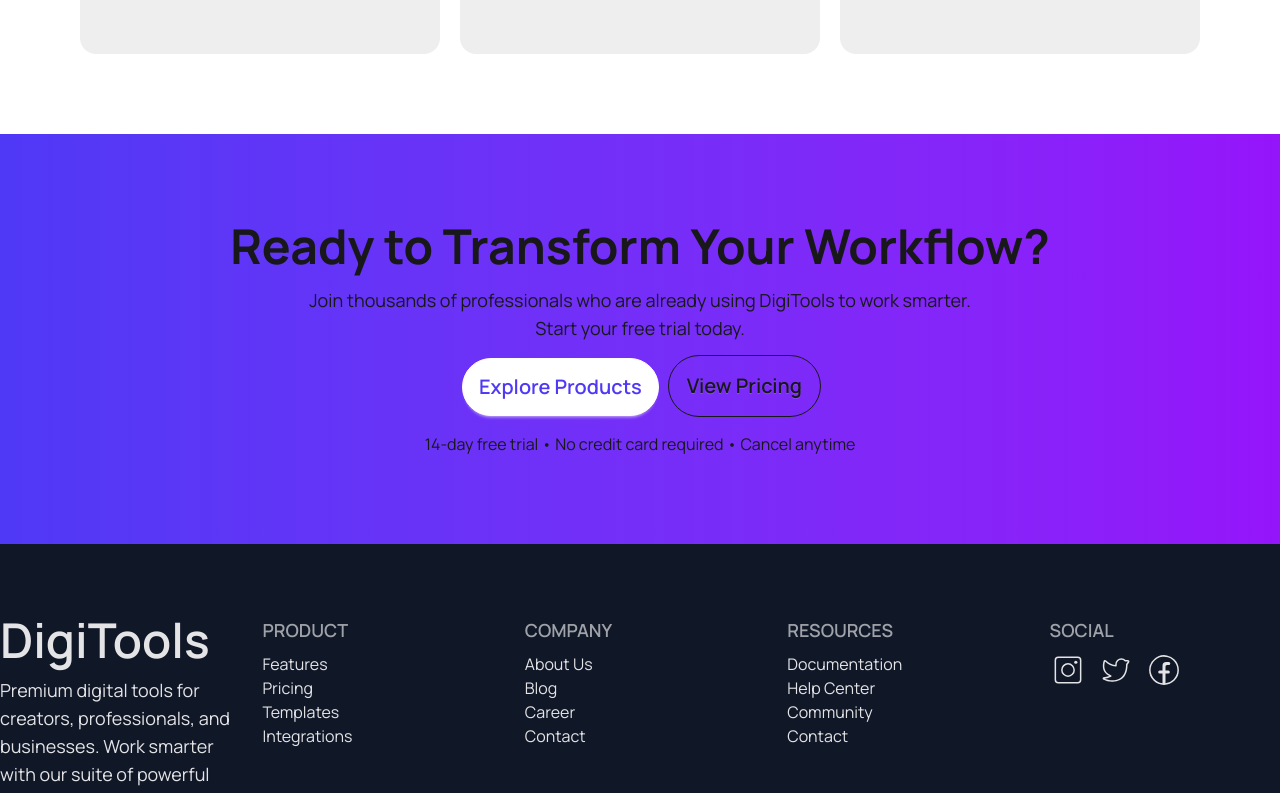
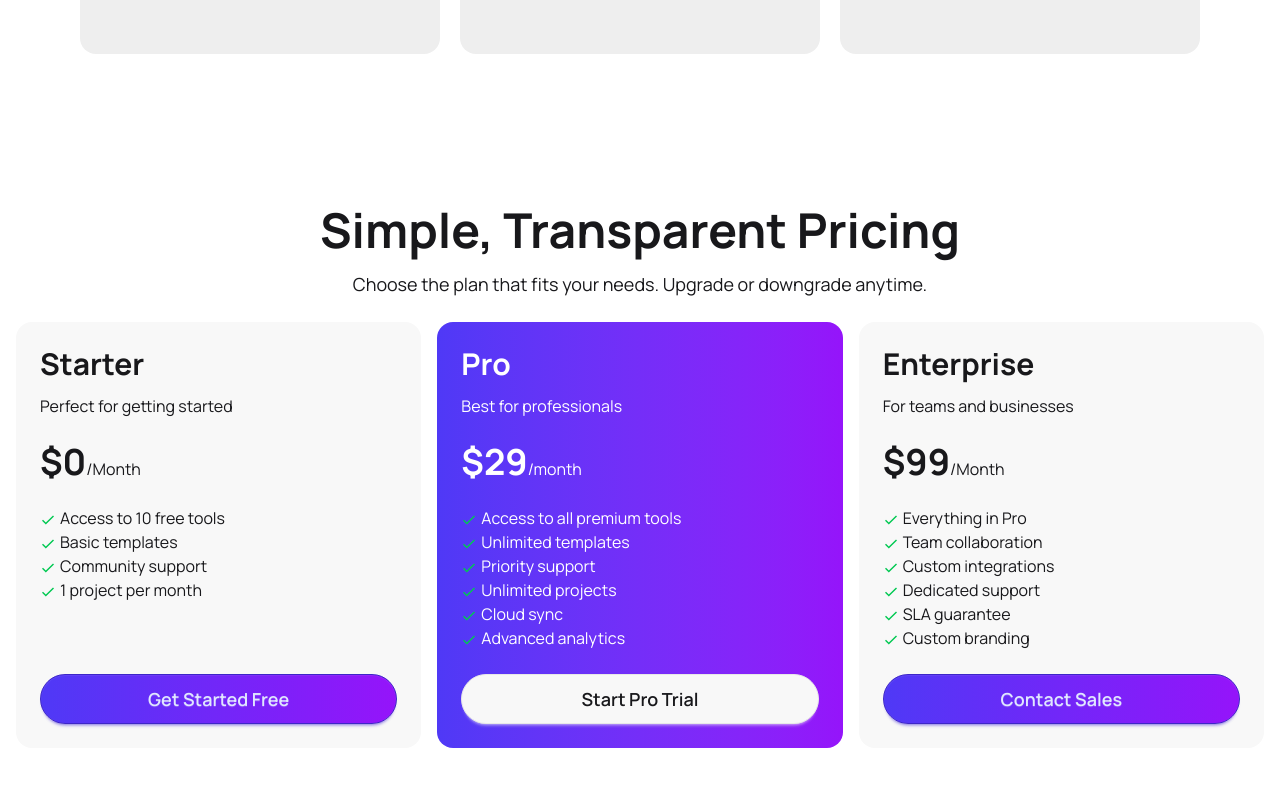
Before and after one commit to mdborhan-dev/digitools-platform, a React (Vite) app: page / in a window 1280 px wide. Shown: the part 1500-2293 px from the top of the page. Built offline with nearby package versions, Linux system fonts and the light colour scheme.

Commit message:
pricing section finished

```diff
--- a/src/App.jsx
+++ b/src/App.jsx
@@ -5,6 +5,7 @@ import Stats from "./components/Stats/Stats";
 import Footer from "./components/Footer/Footer";
 import HowItWorks from "./components/HowItWorks/HowItWorks";
 import CallToAction from "./components/CallToAction/CallToAction";
+import Pricing from "./components/Pricing/Pricing";
 
 function App() {
   return (
@@ -14,6 +15,7 @@ function App() {
       <Banner />
       <Stats />
       <HowItWorks />
+      <Pricing />
       <CallToAction />
       <Footer />
     </>
--- a/src/components/CallToAction/CallToAction.jsx
+++ b/src/components/CallToAction/CallToAction.jsx
@@ -1,7 +1,7 @@
 const CallToAction = () => {
   return (
     <div className="bg-linear-to-r from-[#4F39F6] to-[#9514FA] py-22">
-      <div className="container mx-auto flex flex-col gap-4 justify-between items-center ">
+      <div className="container mx-auto flex flex-col gap-4 justify-between items-center text-white">
         <div className="text-center space-y-4">
           <h1 className="text-5xl font-bold">
             Ready to Transform Your Workflow?
@@ -16,7 +16,7 @@ const CallToAction = () => {
             <button className="btn bg-white text-[#4f39f6] py-7 rounded-full text-xl border border-white">
               Explore Products
             </button>
-            <button className="btn outline btn-ghost py-7 rounded-full border-0 text-xl">
+            <button className="btn btn-outline btn-ghost py-7 rounded-full text-xl">
               View Pricing
             </button>
           </div>
--- /dev/null
+++ b/src/components/Pricing/Pricing.jsx
@@ -0,0 +1,132 @@
+import { IoMdCheckmark } from "react-icons/io";
+
+const Pricing = () => {
+  return (
+    <div className="container mx-auto px-4">
+      <div className="flex flex-col gap-6 py-12 lg:py-18">
+        <div className="text-center space-y-4">
+          <h1 className="text-3xl lg:text-5xl font-bold">
+            Simple, Transparent Pricing
+          </h1>
+          <p className="lg:text-lg">
+            Choose the plan that fits your needs. Upgrade or downgrade anytime.
+          </p>
+        </div>
+        {/* Card sect */}
+        <div className="grid grid-cols-1 md:grid-cols-2 lg:grid-cols-3 gap-4 items-stretch">
+          {/* Starter */}
+          <div className="card rounded-2xl bg-base-200 p-6 flex flex-col justify-between gap-6">
+            <div className="space-y-3">
+              <h3 className="text-3xl font-bold">Starter</h3>
+              <p>Perfect for getting started</p>
+              <p className="py-3">
+                <span className="text-4xl font-bold">$0</span>/Month
+              </p>
+              <ul>
+                <li>
+                  <IoMdCheckmark className="inline text-green-500 mr-1" />
+                  Access to 10 free tools
+                </li>
+                <li>
+                  <IoMdCheckmark className="inline text-green-500 mr-1" />
+                  Basic templates
+                </li>
+                <li>
+                  <IoMdCheckmark className="inline text-green-500 mr-1" />
+                  Community support
+                </li>
+                <li>
+                  <IoMdCheckmark className="inline text-green-500 mr-1" />1
+                  project per month
+                </li>
+              </ul>
+            </div>
+            <button className="btn btn-primary rounded-full py-6 text-lg">
+              Get Started Free
+            </button>
+          </div>
+          {/* Pro */}
+          <div className="card rounded-2xl bg-linear-to-r from-[#4F39F6] to-[#9514FA] p-6 flex flex-col justify-between gap-6">
+            <div className="space-y-3 text-white">
+              <h3 className="text-3xl font-bold">Pro</h3>
+              <p>Best for professionals</p>
+              <p className="py-3">
+                <span className="text-4xl font-bold">$29</span>/month
+              </p>
+              <ul>
+                <li>
+                  <IoMdCheckmark className="inline text-green-500 mr-1" />
+                  Access to all premium tools
+                </li>
+                <li>
+                  <IoMdCheckmark className="inline text-green-500 mr-1" />
+                  Unlimited templates
+                </li>
+                <li>
+                  <IoMdCheckmark className="inline text-green-500 mr-1" />
+                  Priority support
+                </li>
+                <li>
+                  <IoMdCheckmark className="inline text-green-500 mr-1" />
+                  Unlimited projects
+                </li>
+                <li>
+                  <IoMdCheckmark className="inline text-green-500 mr-1" />
+                  Cloud sync
+                </li>
+                <li>
+                  <IoMdCheckmark className="inline text-green-500 mr-1" />
+                  Advanced analytics
+                </li>
+              </ul>
+            </div>
+            <button className="btn rounded-full py-6 text-lg">
+              Start Pro Trial
+            </button>
+          </div>
+          {/* EnterPrise */}
+          <div className="card rounded-2xl bg-base-200 p-6 flex flex-col justify-between gap-6 md:col-span-2 lg:col-span-1">
+            <div className="space-y-3">
+              <h3 className="text-3xl font-bold">Enterprise</h3>
+              <p>For teams and businesses</p>
+              <p className="py-3">
+                <span className="text-4xl font-bold">$99</span>/Month
+              </p>
+              <ul>
+                <li>
+                  <IoMdCheckmark className="inline text-green-500 mr-1" />
+                  Everything in Pro
+                </li>
+                <li>
+                  <IoMdCheckmark className="inline text-green-500 mr-1" />
+                  Team collaboration
+                </li>
+                <li>
+                  <IoMdCheckmark className="inline text-green-500 mr-1" />
+                  Custom integrations
+                </li>
+                <li>
+                  <IoMdCheckmark className="inline text-green-500 mr-1" />
+                  Dedicated support
+                </li>
+                <li>
+                  <IoMdCheckmark className="inline text-green-500 mr-1" />
+                  SLA guarantee
+                </li>
+                <li>
+                  <IoMdCheckmark className="inline text-green-500 mr-1" />
+                  Custom branding
+                </li>
+              </ul>
+            </div>
+            <button className="btn btn-primary rounded-full py-6 text-lg">
+              Contact Sales
+            </button>
+          </div>
+        </div>
+      </div>
+    </div>
+  );
+};
+
+export default Pricing;
```
